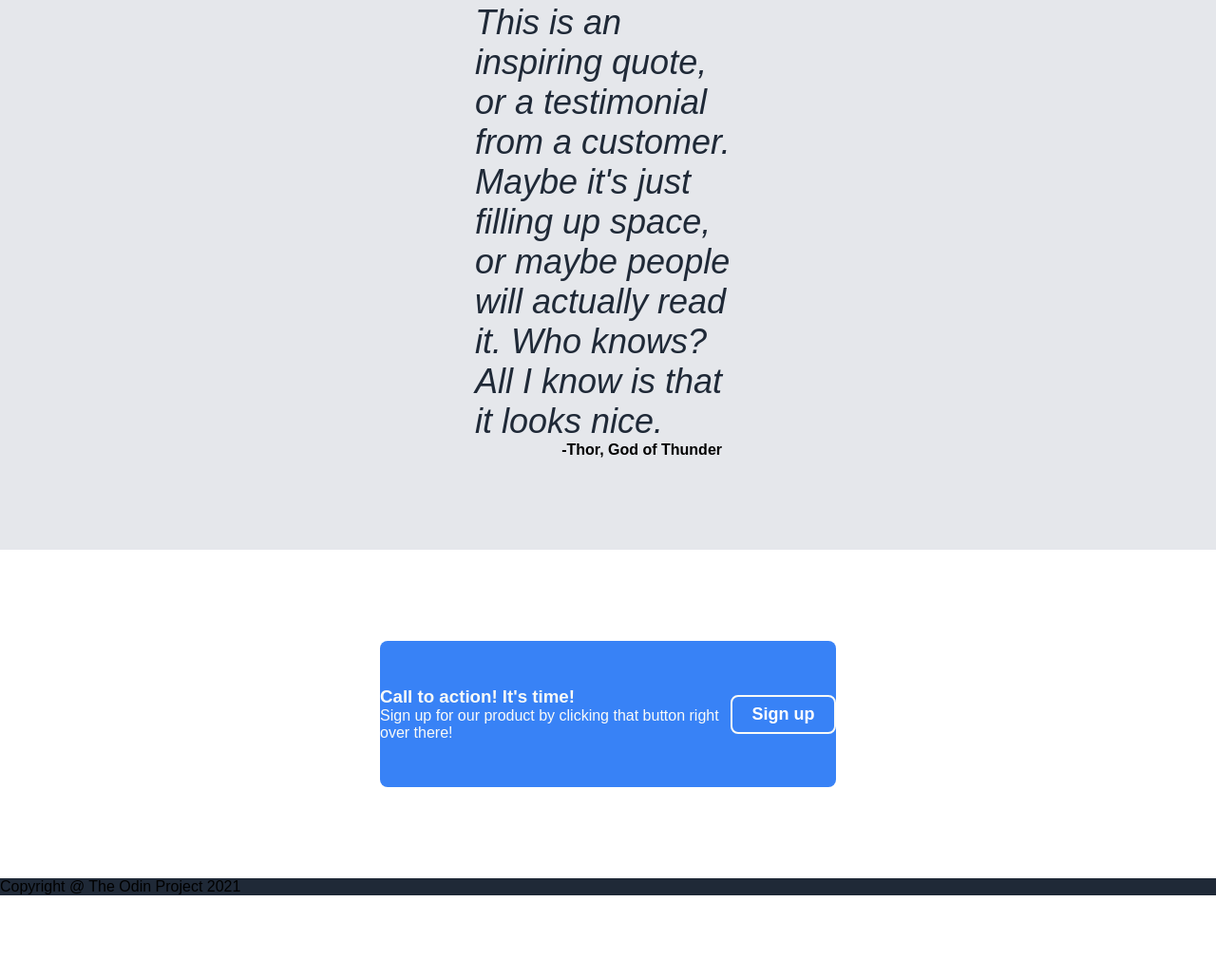
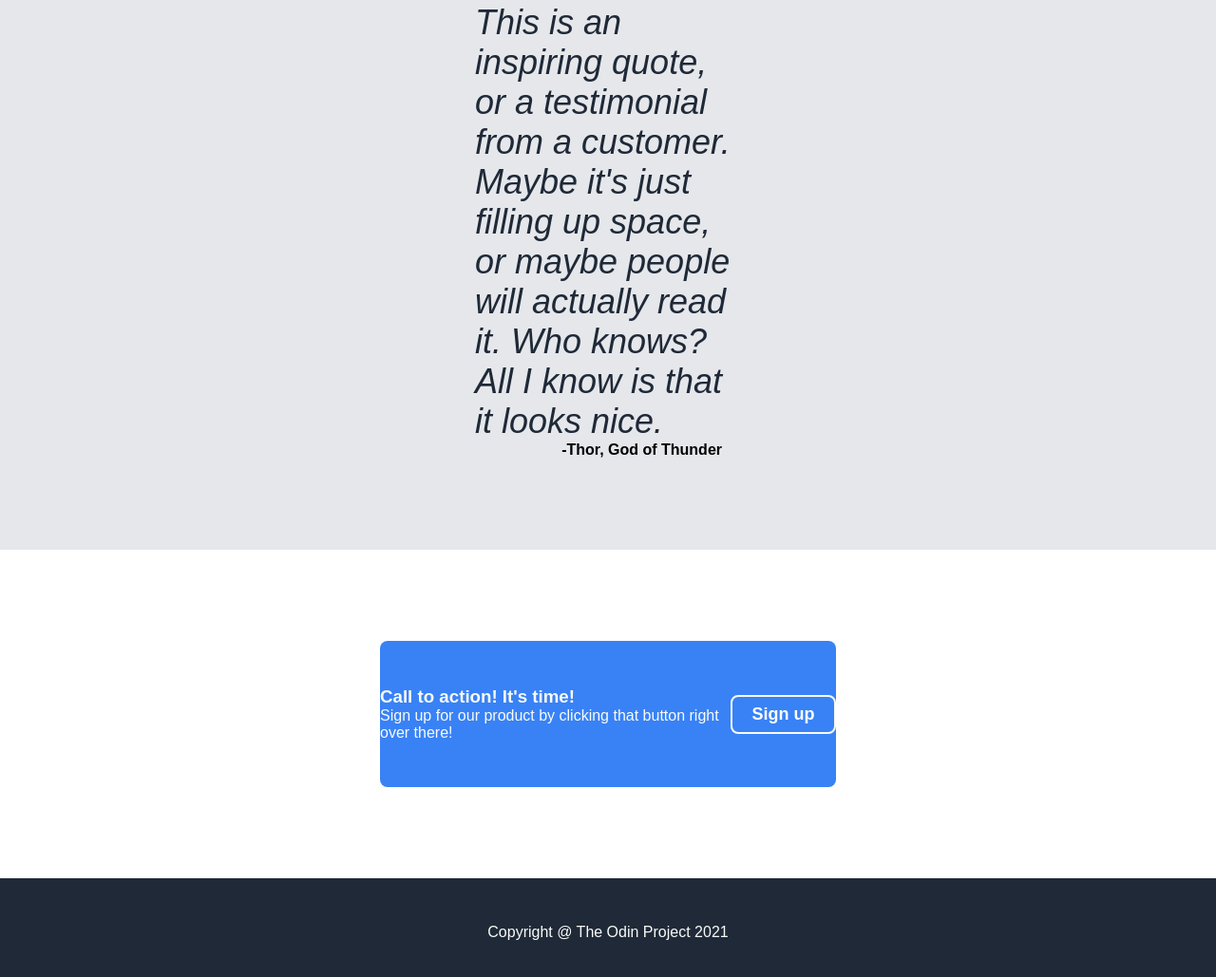
Before and after one commit to GrowlHowell/landing-page, a plain HTML site: page index.html in a window 1280 px wide. Shown: the part 1207-2236 px from the top of the page at 95% size. Before the commit the page ends 2150 px from the top, so only its background shows below. Drawn offline with Linux system fonts and the light colour scheme.

Commit message:
Adjust footer styling

```diff
--- a/css/styles.css
+++ b/css/styles.css
@@ -176,3 +176,11 @@ header li {
 .cta-container .signup {
     border: 2px solid #f9faf8;
 }
+
+footer {
+    display: flex;
+    color: #f9faf8;
+    justify-content: center;
+    align-items: center;
+    padding: 48px;
+}
```
